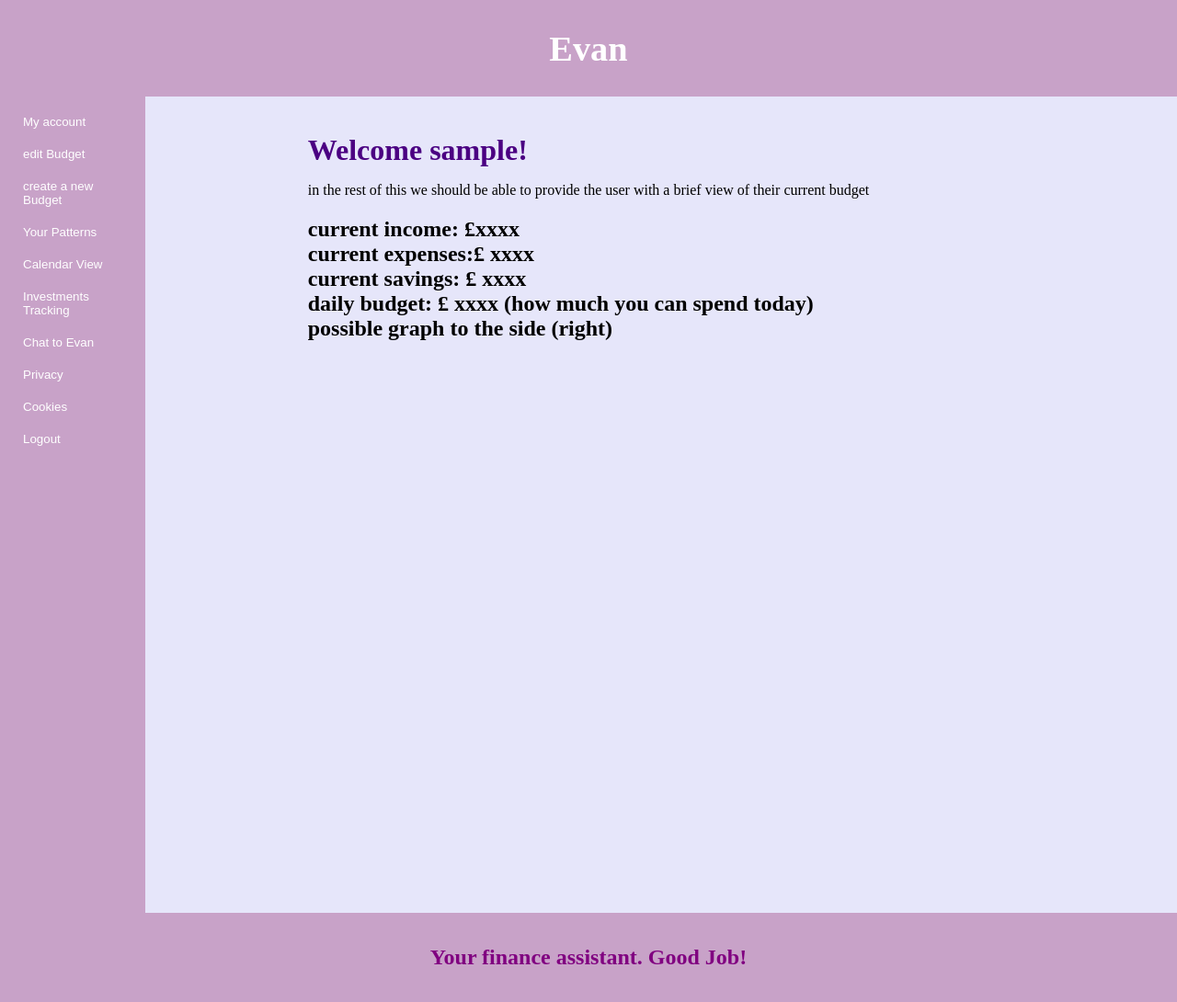
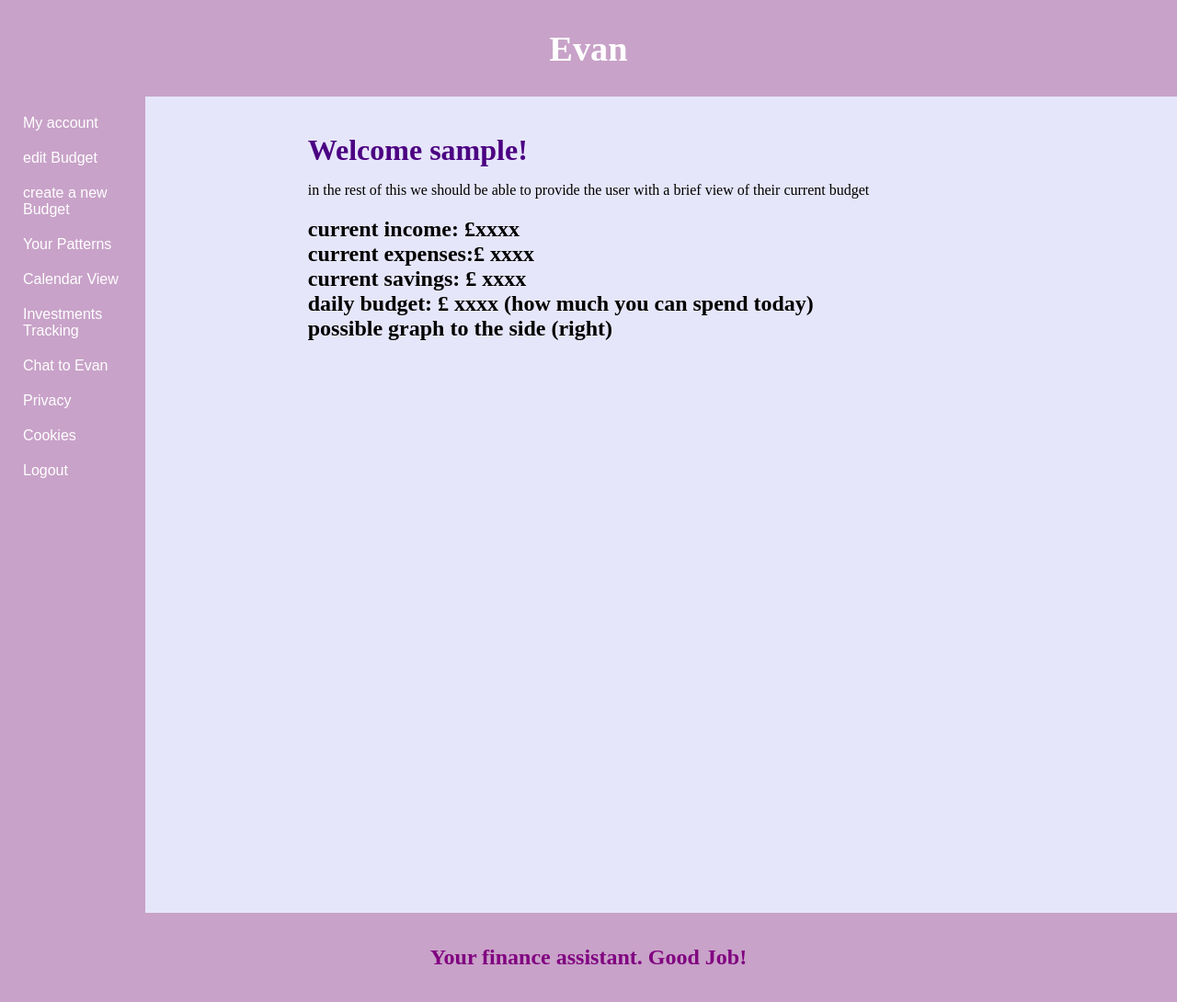
Before and after one commit to Paulamie/Evan---AI-Budget-Tracker, a Flask app: template F.inheritance copy/templates/userHome.html in a window 1280 px wide. Shown: the whole page at 92% size. Run offline with Flask 3, Linux system fonts and the light colour scheme; the template is opened without the code that fills it: most values are stand-ins (such as "Sample title", 1, 10 or a date in 2020).

Commit message:
final font change

```diff
--- a/F.inheritance copy/templates/base2.html
+++ b/F.inheritance copy/templates/base2.html
@@ -38,6 +38,7 @@ Student Number:21025329-->
         text-align: left;
         cursor: pointer;
         transition: 0.3s;
+        font-size: 100%;
         }
 
         /* Change background color of buttons on hover */
```
